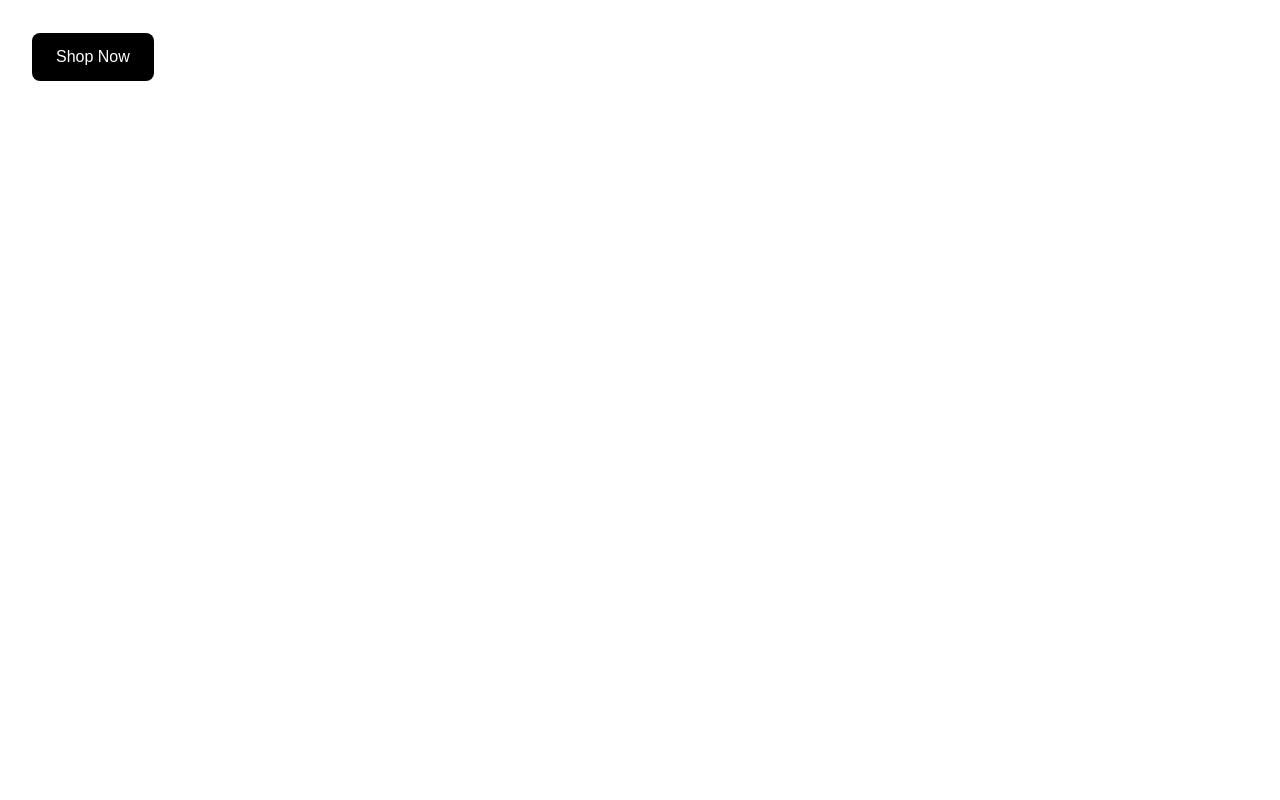
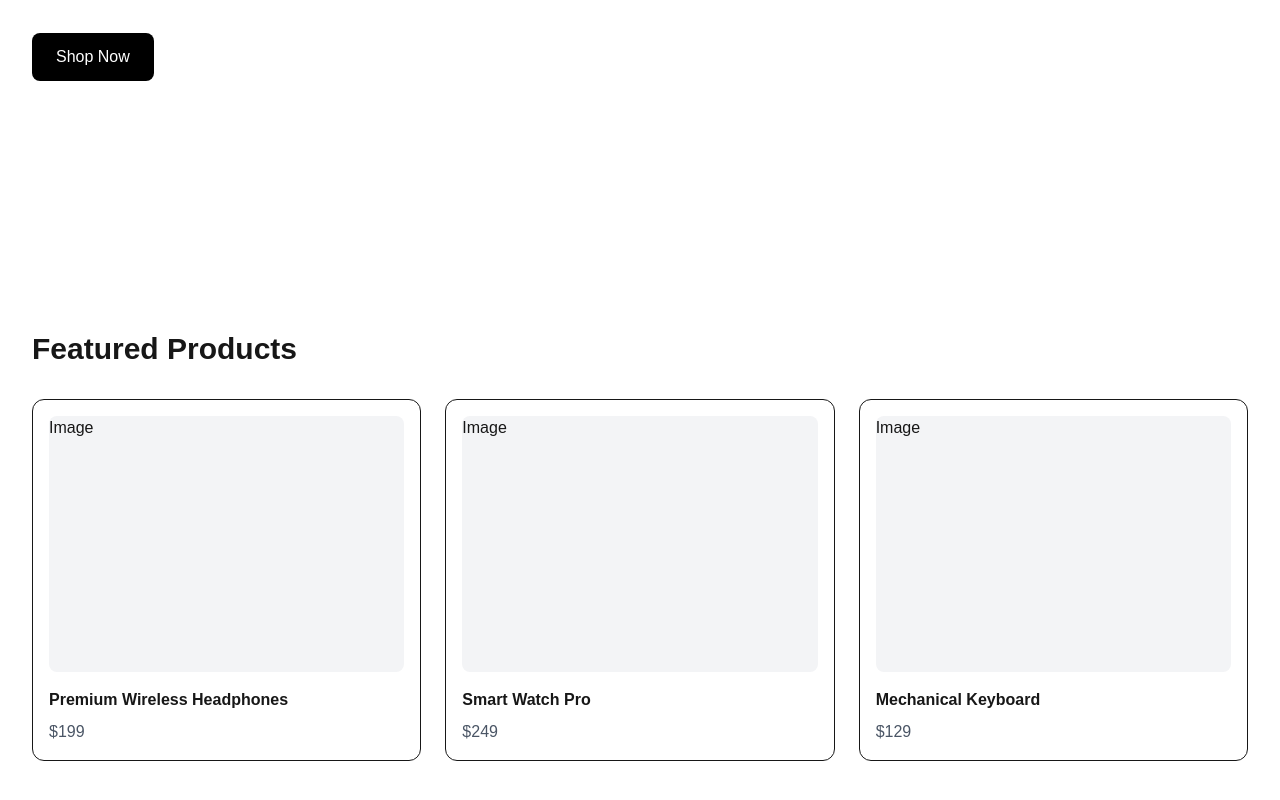
Before and after one commit to arlongoria93/fluxcart-saas-store, a Next.js app: page / in a window 1280 px wide. Shown: the part 486-1286 px from the top of the page. Before the commit the page ends 800 px from the top, so only its background shows below. Built offline with nearby package versions, Linux system fonts and the light colour scheme.

Commit message:
Adds featured products to the home page
Integrates the featured products section onto the main landing page directly after the hero banner. Improves product visibility and user engagement by showing key items to visitors immediately.

```diff
--- a/app/page.tsx
+++ b/app/page.tsx
@@ -1,3 +1,4 @@
+import FeaturedProducts from "@/components/FeaturedProducts";
 import Hero from "@/components/Hero";
 
 
@@ -5,6 +6,7 @@ export default function Home() {
   return (
     <>
     <Hero />
+    <FeaturedProducts />
     </>
   );
 }
--- /dev/null
+++ b/components/FeaturedProducts.tsx
@@ -0,0 +1,27 @@
+import { products } from "@/data/products";
+import ProductCard from "./ProductCard";
+
+
+export default function FeaturedProducts() {
+  return (
+    <section className="px-8 py-16">
+
+      <h2 className="text-3xl font-bold">
+        Featured Products
+      </h2>
+
+
+      <div className="mt-8 grid gap-6 md:grid-cols-3">
+
+        {products.map((product) => (
+          <ProductCard
+            key={product.id}
+            product={product}
+          />
+        ))}
+
+      </div>
+
+    </section>
+  );
+}
--- /dev/null
+++ b/components/ProductCard.tsx
@@ -0,0 +1,31 @@
+type Product = {
+  id: number;
+  name: string;
+  price: number;
+  image: string;
+};
+
+
+export default function ProductCard({
+  product,
+}: {
+  product: Product;
+}) {
+  return (
+    <div className="rounded-xl border p-4">
+
+      <div className="h-64 rounded-lg bg-gray-100">
+        Image
+      </div>
+
+      <h3 className="mt-4 font-semibold">
+        {product.name}
+      </h3>
+
+      <p className="mt-2 text-gray-600">
+        ${product.price}
+      </p>
+
+    </div>
+  );
+}
--- /dev/null
+++ b/data/products.ts
@@ -0,0 +1,20 @@
+export const products = [
+  {
+    id: 1,
+    name: "Premium Wireless Headphones",
+    price: 199,
+    image: "/images/headphones.png",
+  },
+  {
+    id: 2,
+    name: "Smart Watch Pro",
+    price: 249,
+    image: "/images/watch.png",
+  },
+  {
+    id: 3,
+    name: "Mechanical Keyboard",
+    price: 129,
+    image: "/images/keyboard.png",
+  },
+];
```
